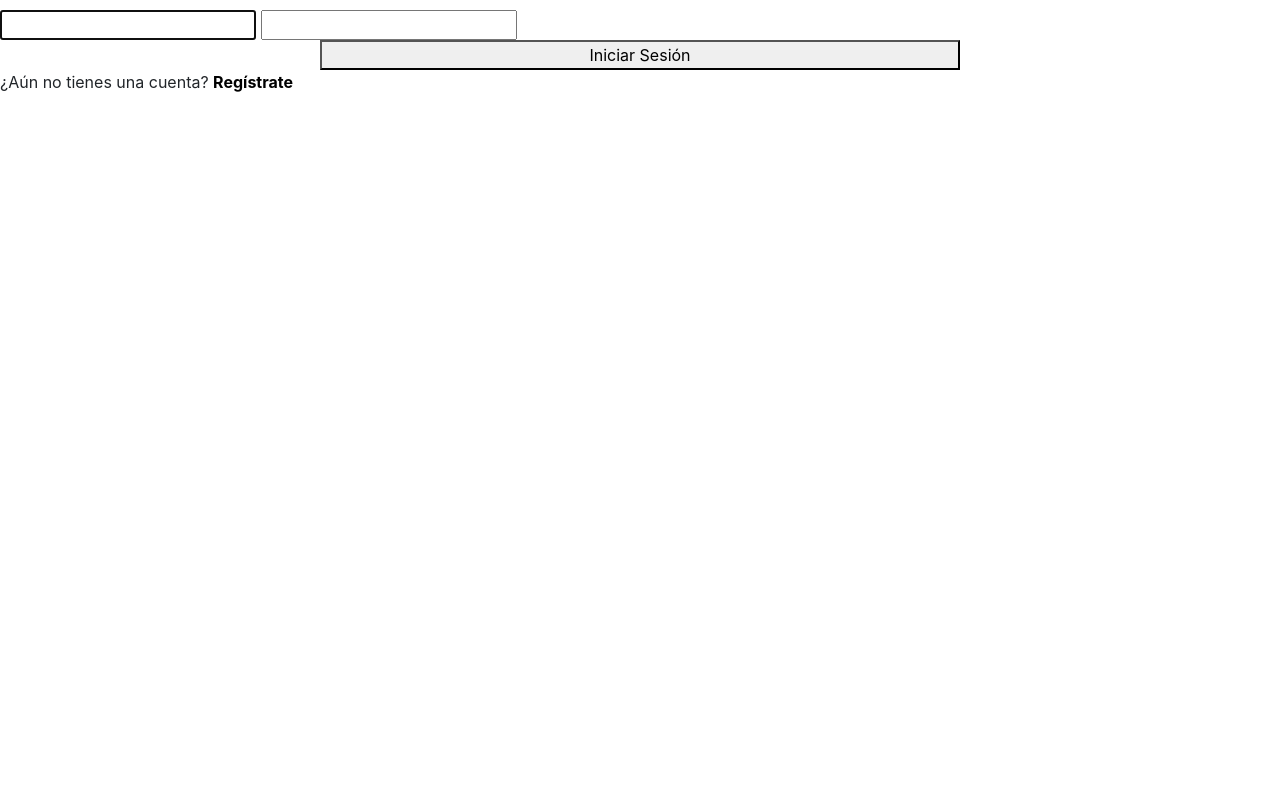
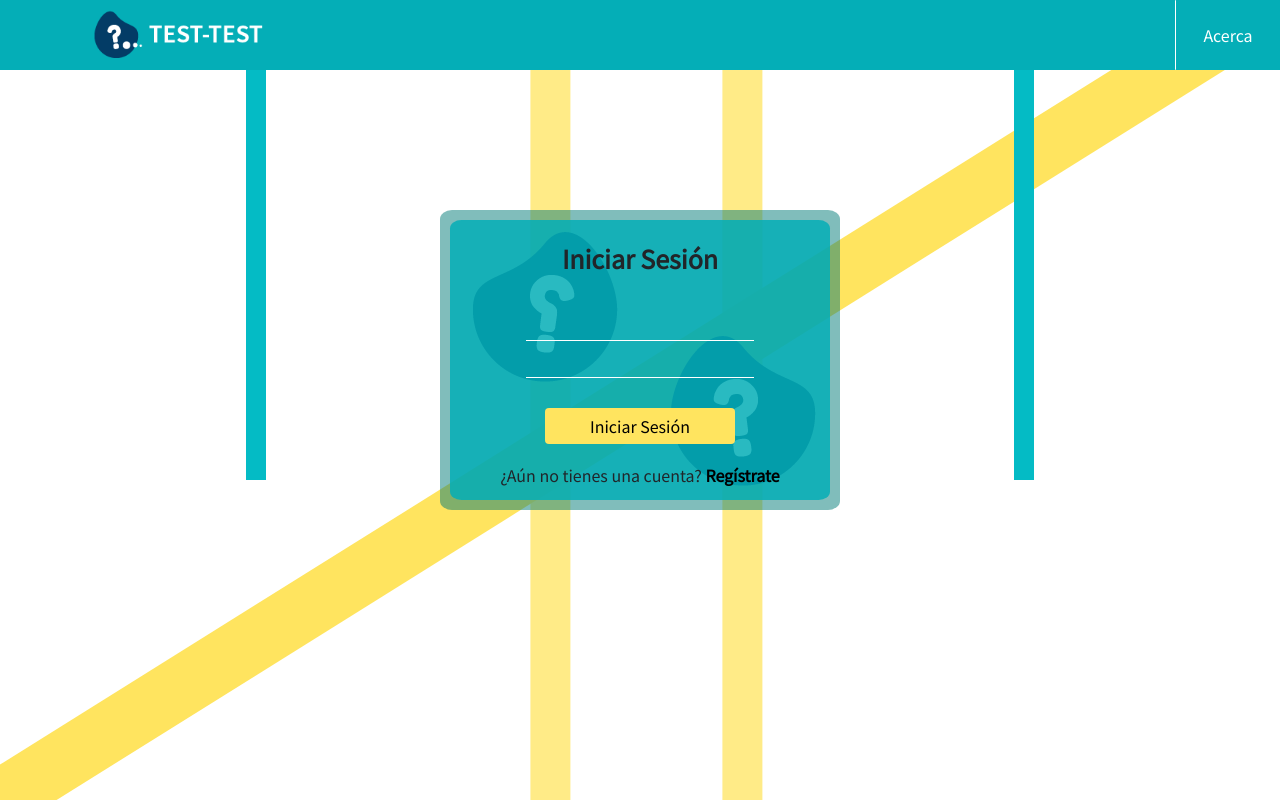
Before and after one commit to CesarCanon00/TestTest, a Django app: page / in a window 1280 px wide. Run offline with Django 3.2, Linux system fonts and the light colour scheme; some libraries are stand-ins or nearby versions.

Commit message:
Commit message

```diff
--- a/testtest/settings.py
+++ b/testtest/settings.py
@@ -127,7 +127,7 @@ USE_TZ = True
 
 STATIC_URL = '/static/'
 STATIC_ROOT = os.path.join(BASE_DIR, 'static')
-STATICFILES_DIRS = (os.path.join(BASE_DIR, "torneo/static"),)
+STATICFILES_DIRS = (os.path.join(BASE_DIR, "testtest/static"),)
 
 MEDIA_URL = '/media/'
 MEDIA_ROOT = os.path.join(BASE_DIR, 'media')
--- /dev/null
+++ b/testtest/static/styles/login.css
@@ -0,0 +1,181 @@
+*{
+    font-family: 'Noto Sans JP', sans-serif;
+
+}
+
+body{
+
+    background-color: #fff;
+    margin: 0px;
+    padding: 0px;
+
+
+
+
+
+
+}
+svg{
+    z-index: -1;
+    position: absolute;
+
+}
+
+.boxp{
+background-color: rgba(3, 124, 121, 0.5);
+
+position: relative;
+width: 400px;
+height: 300px;
+border-radius: 3%;
+margin: 0 auto;
+top: 210px;
+
+
+
+}
+
+.boxh{
+background-color:rgba(4,174,183,0.85);
+position: absolute;
+width:380px;
+height: 280px;
+left: 10px;
+top: 10px;
+border-radius: 3%;
+
+
+}
+
+#menu{
+
+    background-color: #04AEB7;
+   overflow: hidden;
+   width: 100%;
+   height: 70px;
+   position: fixed;
+   top: 0px;
+   bottom: 0px;
+   z-index: 1;
+
+
+}
+
+
+#logomenu {
+    width: 215px;
+    margin-top: 10px;
+    float: left;
+
+}
+.container{
+    width: 98%;
+    margin:0 auto;
+
+}
+
+#menu ul{
+float :right;
+
+}
+
+#menu li{
+float:left;
+width: 105px;
+height: 40px;
+line-height: 40px;
+text-align: center;
+list-style: none;
+}
+ #menu li a{
+
+    color: white;
+    text-decoration: none;
+    display: block;
+ }
+
+
+
+ #menu li a:hover{
+background-color:rgba(255, 255, 255, 0.2);
+
+ }
+
+ .item-d{
+    border-left: 3px solid;
+    border-color: #fff;
+    border-width:  0.1em;
+    border-radius: 1px;
+
+ }
+
+ #registrarsetext{
+ float: right;
+ margin-right: 5%;
+ margin-top: 2%;
+ text-decoration: underline;
+ color: #fff;
+ font-size: 16px;
+ font-weight: 200;
+
+ }
+
+ #formlogin{
+    display: flex;
+    align-items: center;
+    justify-content: center;
+    position: absolute;
+
+ }
+#formlogin label {
+   position: relative;
+   color: #fff;
+   left: 50px;
+
+
+
+
+
+}
+
+#formlogin input{
+
+    border-style: none;
+    background-color:transparent;
+    border-bottom: 1.5px solid white;
+
+}
+
+#formlogin input:hover{
+
+    background-color:rgba(255, 255, 255, 0.2);
+}
+
+.boton {
+    background-color: #033C66;
+    border: none;
+    color: white;
+    padding: 8px 65px;
+    text-align: center;
+    text-decoration: none;
+    font-size: 16px;
+    margin-left: 0%;
+    margin-top: 1.5%;
+    cursor: pointer;
+    border-radius: 7.14px;
+  }
+
+  .imgfondo1{
+ position: absolute;
+ left: 3%;
+ top: 3%;
+
+
+}
+
+  .imgfondo2{
+    position: absolute;
+   right: 3%;
+   bottom: 3%;
+
+}
--- a/testtestapp/templates/main/auth/login.html
+++ b/testtestapp/templates/main/auth/login.html
@@ -1,11 +1,70 @@
 {% extends 'style.html' %}
+{% load static %}
 {% block body %}
-<html>
+<!DOCTYPE html>
+<html lang="en">
 <head>
+    <meta charset="UTF-8">
+    <meta name="viewport" content="width=device-width, initial-scale=1.0">
+   <link rel = "stylesheet" type="text/css" href="{% static 'styles/login.css' %}">
+   <link href="https://fonts.googleapis.com/css?family=Noto+Sans+JP&display=swap" rel="stylesheet">
+   <title>Test-Test: Iniciar Sesión</title>
 
+   <style>
+    input{
+        border-top-style: hidden;
+        border-right-style: hidden;
+        border-left-style: hidden;
+        border-bottom-style: hidden;
+        margin-top: 10px;
+        text-align: center;
+        outline: none;
+        background-color: transparent;
+        width: 60%;
+    }
+    </style>
 </head>
 <body>
-        <form style="margin-top: 10px;" method="POST" action="">
+
+  <svg  height="100%" width="100%">
+    <line x1="0%" y1="100%" x2="100%" y2="0%" style="stroke:#FFE45F;stroke-width:60px" />
+  </svg>
+  <svg  height="100%" width="100%">
+    <line x1="43%" y1="0%" x2="43%" y2="100%" style="stroke:rgba(255,228,95,75%);stroke-width:40px" />
+  </svg>
+  <svg height="100%" width="100%">
+    <line x1="58%" y1="0%" x2="58%" y2="100%" style="stroke:rgba(255,228,95,75%);stroke-width:40px" />
+  </svg>
+  <svg height="100%" width="100%">
+    <line x1="20%" y1="0%" x2="20%" y2=" 60%" style="stroke:rgb(4, 187, 197);stroke-width:20px" />
+  </svg >
+  <svg height="100%" width="100%">
+     <line x1="80%" y1="0%" x2="80%" y2=" 60%" style="stroke:rgb(4, 187, 197);stroke-width:20px" />
+    </svg >
+
+    <header>
+        <div  id="menu">
+            <div class="container">
+                <a href="{% url 'main:login' %}">
+                    <img src="{% static 'images/logoMenu.png' %}" alt="logo" id="logomenu" >
+                </a>
+
+    </div>
+    <div style="height: 100%;">
+        <ul style="height: 100%;">
+          <li class="item-d" style="height: 100%; vertical-align: middle; display: flex; align-items: center; justify-content: center;"> <a href="#"> Acerca </a> </li>
+        </ul>
+     </div>
+    </div>
+    </header>
+
+    <div class="boxp">
+      <img class="imgfondo1" src="{% static 'images/signo_fondo-07.png' %}">
+      <img class="imgfondo2"  src="{% static 'images/signo_fondo_2-07.png' %}">
+        <div class="boxh" style="text-align: center; padding-top: 10px;">
+            <p style="font-size: 25px; margin-top:10px;"><b>Iniciar Sesión</b></p>
+          <div id="formlogin">
+            <form style="margin-top: 10px; width:100%" method="POST" action="">
                 {% csrf_token %}
                 {% for field in form %}
                 {{ field }}
@@ -16,15 +75,22 @@
                         </div>
                         {% endif %}
                     <div style="height: 10px;">
-                    <button style="margin-left: 25%; margin-right: 25%; width: 50%" type="submit">Iniciar Sesión</button><br>
+                        <button class="btn btn-primary" style="background-color: #FFE45F; color:black; border: solid 0px; margin-left: 25%; margin-right: 25%; width: 50%; margin-top:30px" type="submit">Iniciar Sesión</button><br>
                     </div>
                     <div style="vertical-align: middle; height: 50px;">
-                    <p style="padding-top: 20px; width: 100%;">¿Aún no tienes una cuenta? <a style="font-weight: bold; color: black;" href="{% url 'auth:register' %}">Regístrate</a></p>
+                        <p style="margin-top: 75px; width: 100%;">¿Aún no tienes una cuenta? <a style="font-weight: bold; color: black;" href="{% url 'auth:register' %}">Regístrate</a></p>
                     </div>
                 </div>
                 </form>
             </div>
             {% endblock body %}
         </div>
+        </div>
+    </div>
+
+
+
+
 </body>
+
 </html>
--- a/testtestapp/templates/style.html
+++ b/testtestapp/templates/style.html
@@ -7,9 +7,6 @@
     </head>
     <body>
         {% block body %}
-
-
-
         {% endblock body %}
         <script src="https://code.jquery.com/jquery-3.4.1.slim.min.js" integrity="sha384-J6qa4849blE2+poT4WnyKhv5vZF5SrPo0iEjwBvKU7imGFAV0wwj1yYfoRSJoZ+n" crossorigin="anonymous"></script>
         <script src="https://cdn.jsdelivr.net/npm/popper.js@1.16.0/dist/umd/popper.min.js" integrity="sha384-Q6E9RHvbIyZFJoft+2mJbHaEWldlvI9IOYy5n3zV9zzTtmI3UksdQRVvoxMfooAo" crossorigin="anonymous"></script>
```
Also changed, not shown: testtest/static/images/logoMenu.png (added), testtest/static/images/signo_fondo-07.png (added), testtest/static/images/signo_fondo_2-07.png (added). Lines whose indentation alone changed are shown as unchanged.
